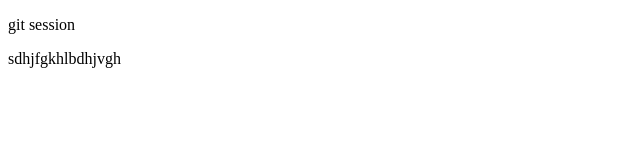
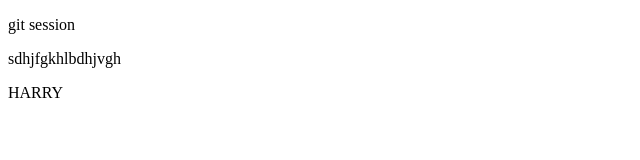
Before and after one commit to HamadAli248/github-session, a plain HTML site: page index.html in a window 1280 px wide. Shown: the full height of the page, 0-640 px from the left. Drawn offline with Linux system fonts and the light colour scheme.

Commit message:
pushing to my branch Harry

```diff
--- a/index.html
+++ b/index.html
@@ -10,5 +10,6 @@
 
     <p>git session</p>
     <p>sdhjfgkhlbdhjvgh</p>
+    <p>HARRY</p>
 </body>
 </html>
```
